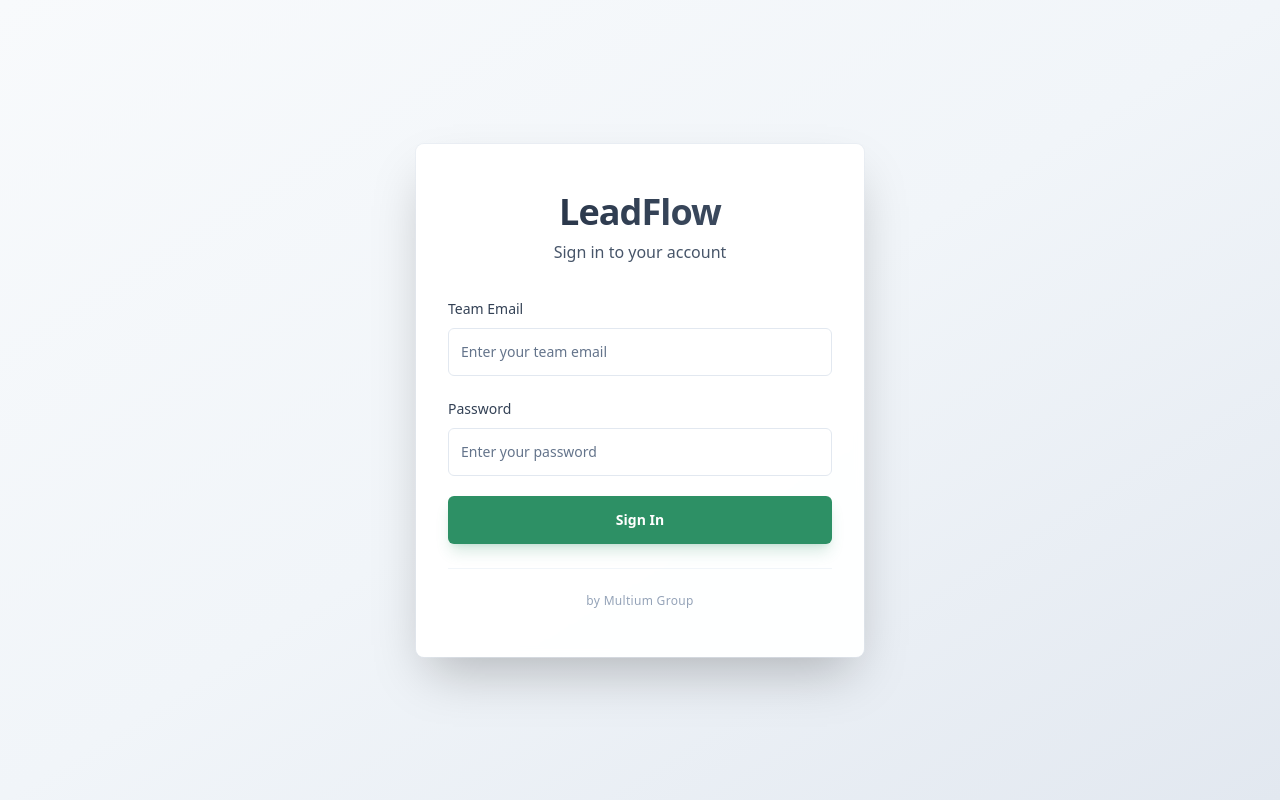
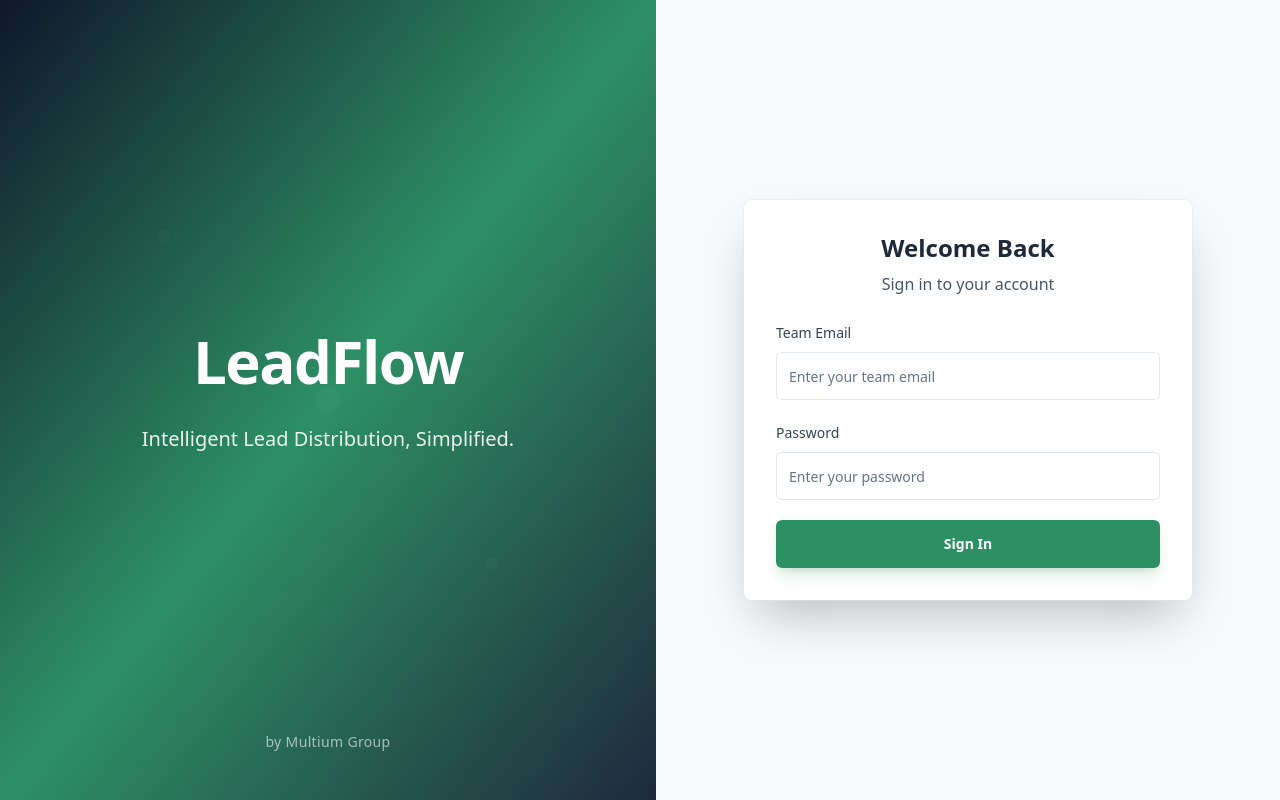
Before and after one commit to lucasr0ck/leadflow2, a React (Vite) app: page / in a window 1280 px wide. Built offline with nearby package versions, Linux system fonts and the light colour scheme.

Commit message:
Refactor: Implement two-column login page layout
Implement a two-column layout for the login page, with a dark branding column on the left and the login form on the right. Add subtle animations to the form card.

```diff
--- a/src/pages/Login.tsx
+++ b/src/pages/Login.tsx
@@ -36,34 +36,59 @@ export const Login = () => {
   };
 
   return (
-    <div className="min-h-screen flex items-center justify-center bg-gradient-to-br from-slate-50 via-slate-100 to-slate-200 relative overflow-hidden">
-      {/* Subtle background pattern */}
-      <div className="absolute inset-0 opacity-50">
-        <svg width="60" height="60" viewBox="0 0 60 60" xmlns="http://www.w3.org/2000/svg" className="w-full h-full">
+    <div className="min-h-screen flex">
+      {/* Left Column - Branding Side */}
+      <div className="flex-1 bg-gradient-to-br from-slate-900 via-[#2D9065] to-slate-800 relative overflow-hidden flex flex-col justify-between p-12">
+        {/* Background Pattern */}
+        <div className="absolute inset-0 opacity-10">
+          <svg width="100" height="100" viewBox="0 0 100 100" xmlns="http://www.w3.org/2000/svg" className="w-full h-full">
             <defs>
-            <pattern id="grid" width="60" height="60" patternUnits="userSpaceOnUse">
-              <circle cx="30" cy="30" r="1" fill="#cbd5e1" fillOpacity="0.1"/>
+              <pattern id="brand-grid" width="100" height="100" patternUnits="userSpaceOnUse">
+                <circle cx="50" cy="50" r="2" fill="white" fillOpacity="0.3"/>
+                <circle cx="25" cy="25" r="1" fill="white" fillOpacity="0.2"/>
+                <circle cx="75" cy="75" r="1" fill="white" fillOpacity="0.2"/>
               </pattern>
             </defs>
-          <rect width="100%" height="100%" fill="url(#grid)" />
+            <rect width="100%" height="100%" fill="url(#brand-grid)" />
           </svg>
         </div>
 
-      {/* Main login card */}
-      <Card className="w-full max-w-md mx-4 backdrop-blur-sm bg-white/95 shadow-2xl border-0 ring-1 ring-slate-200/50">
-        <CardHeader className="text-center space-y-6 pb-8 pt-12">
-          {/* LeadFlow Brand */}
-          <div className="space-y-2">
-            <h1 className="text-4xl font-bold bg-gradient-to-r from-slate-800 via-slate-700 to-slate-600 bg-clip-text text-transparent tracking-tight">
+        {/* Main Branding Content - Centered */}
+        <div className="flex-1 flex flex-col items-center justify-center text-center relative z-10">
+          <div className="space-y-6">
+            <h1 className="text-6xl font-bold text-white tracking-tight leading-tight">
               LeadFlow
             </h1>
-            <p className="text-slate-600 font-medium">
+            <p className="text-xl text-white/90 font-medium max-w-md leading-relaxed">
+              Intelligent Lead Distribution, Simplified.
+            </p>
+          </div>
+        </div>
+
+        {/* Bottom Brand Credit */}
+        <div className="relative z-10 text-center">
+          <p className="text-white/60 text-sm font-medium tracking-wide">
+            by Multium Group
+          </p>
+        </div>
+      </div>
+
+      {/* Right Column - Action Side */}
+      <div className="flex-1 bg-slate-50 flex items-center justify-center p-8">
+        {/* Login Form Card with Animation */}
+        <Card className="w-full max-w-md bg-white shadow-2xl border-0 ring-1 ring-slate-200/50 animate-fade-in">
+          <CardHeader className="text-center space-y-4 pb-6 pt-8">
+            <div className="space-y-2">
+              <h2 className="text-2xl font-bold text-slate-800">
+                Welcome Back
+              </h2>
+              <p className="text-slate-600">
                 Sign in to your account
               </p>
             </div>
           </CardHeader>
 
-        <CardContent className="space-y-6 px-8 pb-12">
+          <CardContent className="space-y-6 px-8 pb-8">
             <form onSubmit={handleSubmit} className="space-y-5">
               <div className="space-y-2">
                 <Label htmlFor="email" className="text-slate-700 font-medium">
@@ -110,15 +135,9 @@ export const Login = () => {
                 )}
               </Button>
             </form>
-
-          {/* Subtle brand credit */}
-          <div className="text-center pt-6 border-t border-slate-100">
-            <p className="text-xs text-slate-400 font-medium tracking-wide">
-              by Multium Group
-            </p>
-          </div>
           </CardContent>
         </Card>
       </div>
+    </div>
   );
 };
```
Lines whose indentation alone changed are shown as unchanged.
